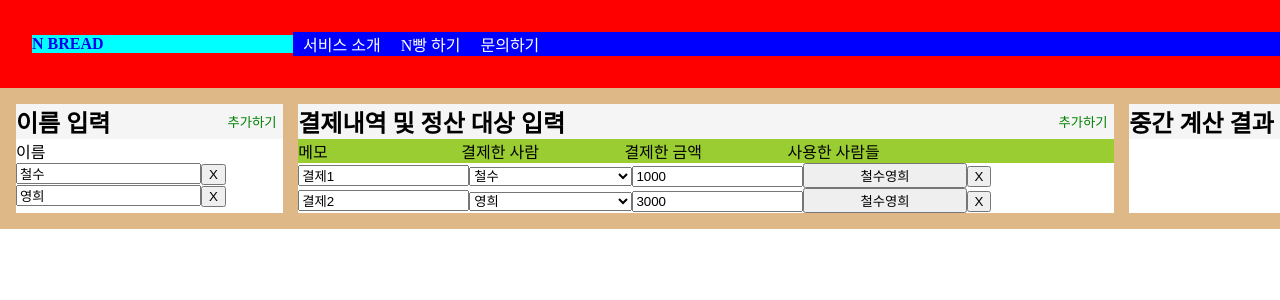
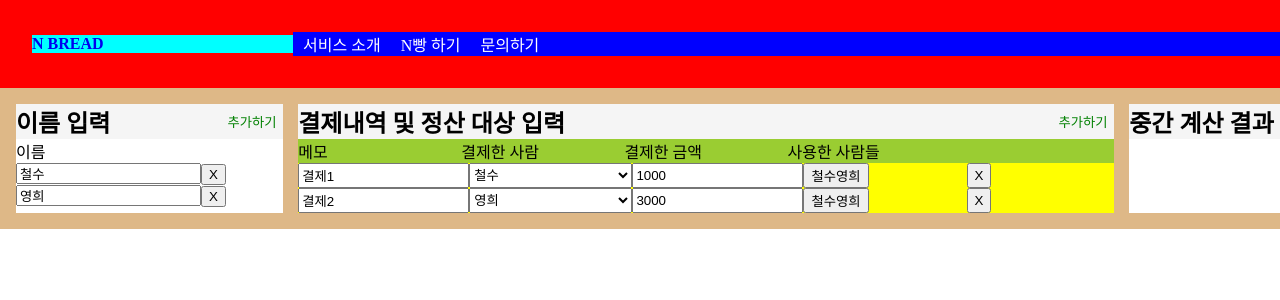
Before and after one commit to zzompang2/nbread2, a React (Create React App) app: page /#/calculation in a window 1280 px wide. Shown: the top 300 px of the page. Built offline with nearby package versions, Linux system fonts and the light colour scheme.

Commit message:
checkbox Modal

```diff
--- a/src/routes/Calculation.css
+++ b/src/routes/Calculation.css
@@ -65,3 +65,10 @@
 .table__id__people {
   width: 20%;
 }
+
+.table__element {
+  flex: 1;
+  display: flex;
+  flex-direction: row;
+  background-color: yellow;
+}
--- a/src/routes/Calculation.js
+++ b/src/routes/Calculation.js
@@ -1,5 +1,6 @@
-import React, { useState } from 'react';
+import React, { Fragment, useState } from 'react';
 import "./Calculation.css";
+import MultiCheckbox from "./MultiCheckbox";
 
 let [personIdMax, paymentIdMax] = [1, 1];
 
@@ -9,6 +10,7 @@ function Calculation(props) {
 		{id: 0, memo: "결제1", payer: 0, money: 1000, people: [0,1]},
 		{id: 1, memo: "결제2", payer: 1, money: 3000, people: [0,1]}
 	]);
+	const [selectedId, setSelectedId] = useState(-1);		// MultiCheckbox 가 눌려있는 payment
 
 	function changeName(newName, id) {
 		console.log("changeName");
@@ -37,7 +39,7 @@ function Calculation(props) {
 	function addPayment() {
 		console.log("addPayment", paymentIdMax);
 		paymentIdMax++;
-		setPayment([...payment, {id: paymentIdMax, memo: "결제"+(paymentIdMax+1), payer: 0, money: 0, people: [0]}]);
+		setPayment([...payment, {id: paymentIdMax, memo: "결제"+(paymentIdMax+1), payer: 0, money: 0, people: people.map(person => person.id)}]);
 	}
 
 	function deletePerson(id) {
@@ -80,6 +82,31 @@ function Calculation(props) {
 		setPayment(newPayment);
 	}
 
+	function selectPerson(id, person) {
+		const newPayment = payment.map(pay => pay.id === id ? {...pay, people: [...pay.people, person]} : pay);
+		setPayment(newPayment);
+	}
+
+	function unselectPerson(id, person) {
+		const newPayment = payment.map(pay => pay.id === id ? {...pay, people: pay.people.filter(id => id !== person)} : pay);
+		setPayment(newPayment);
+	}
+
+	function popupMultiCheckbox(id) {
+		console.log("popupMultiCheckbox", id);
+		setSelectedId(selectedId === id ? -1 : id);
+	}
+
+	function selectPersonAll(id) {
+		const newPayment = payment.map(pay => pay.id === id ? {...pay, people: people.map(person => person.id)} : pay);
+		setPayment(newPayment);
+	}
+
+	function unselectPersonAll(id) {
+		const newPayment = payment.map(pay => pay.id === id ? {...pay, people: []} : pay);
+		setPayment(newPayment);
+	}
+
 	return (
 	  <div className="container">
 			<div className="name">
@@ -113,7 +140,7 @@ function Calculation(props) {
 						<div className="table__id__people">사용한 사람들</div>
 					</div>
 					{payment.map(pay =>
-					<div key={pay.id}>
+					<div key={pay.id} className="table__element">
 						{/* 메모 */}
 						<input
 						className="table__id__memo"
@@ -141,9 +168,24 @@ function Calculation(props) {
 						value={pay.money}
 						placeholder="0"
 						onChange={e => changeMoney(e.target.value, pay.id)}/>
-						<button className="table__id__people">
-							{pay.people.map(id => findName(id))}
-						</button>
+						{/* 사용한 사람들 */}
+						<div className="table__id__people">
+							<button  onClick={() => popupMultiCheckbox(pay.id)}>
+								{pay.people.map(id => findName(id))}
+							</button>
+							{selectedId === pay.id ?
+							<MultiCheckbox
+							id={pay.id}
+							people={people}
+							selected={pay.people}
+							selectPerson={selectPerson}
+							unselectPerson={unselectPerson}
+							selectPersonAll={selectPersonAll}
+							unselectPersonAll={unselectPersonAll}
+							popupMultiCheckbox={popupMultiCheckbox} />
+							:
+							<Fragment />}
+						</div>
 						<button onClick={() => deletePayment(pay.id)}>X</button>
 					</div>
 					)}
--- /dev/null
+++ b/src/routes/MultiCheckbox.css
@@ -0,0 +1,21 @@
+.checkbox__container {
+  width: 100px;
+  /* height: 100px; */
+  background-color: yellowgreen;
+  position: absolute;
+  z-index: 1;
+  /* left: 0;
+  top: 0; */
+  display: flex;
+  flex-direction: column;
+}
+
+.unclick {
+  width: 100%;
+  height: 100%;
+  position: fixed;
+  top: 0;
+  left: 0;
+  /* background-color: violet; */
+  z-index: 1;
+}
--- /dev/null
+++ b/src/routes/MultiCheckbox.js
@@ -0,0 +1,44 @@
+import React from 'react';
+import "./MultiCheckbox.css";
+
+function MultiCheckbox(props) {
+  const { id, people, selected, selectPerson, unselectPerson, selectPersonAll, unselectPersonAll, popupMultiCheckbox } = props;
+  console.log("MultiCheckbox", selected);
+
+  return (
+    <div>
+      {/* 배경 눌러서 Modal 닫기 */}
+      <div className="unclick" onClick={() => popupMultiCheckbox(-1)} />
+      {/* Modal */}
+      <div className="checkbox__container">
+        {people.length === selected.length ?
+        <button onClick={() => unselectPersonAll(id)}>전체해제</button>
+        :
+        <button onClick={() => selectPersonAll(id)}>전체선택</button>}
+        {people.map(person => {
+          let isSelected = false;
+          for(let i=0; i<selected.length; i++) {
+            if(person.id === selected[i]) {
+              isSelected = true;
+              break;
+            }
+          }
+          return isSelected ?
+          <button
+          key={person.id}
+          onClick={() => unselectPerson(id, person.id)}>
+            선택됨
+          </button>
+          :
+          <button
+          key={person.id}
+          onClick={() => selectPerson(id, person.id)}>
+            {person.name}
+          </button>
+        })}
+      </div>
+    </div>
+  )
+}
+
+export default MultiCheckbox;
--- a/src/routes/Navigation.css
+++ b/src/routes/Navigation.css
@@ -4,6 +4,7 @@
   background-color: #ff0000;
   padding: 32px;
 	align-items: center;
+  z-index: 10;
 }
 
 .logo {
```
